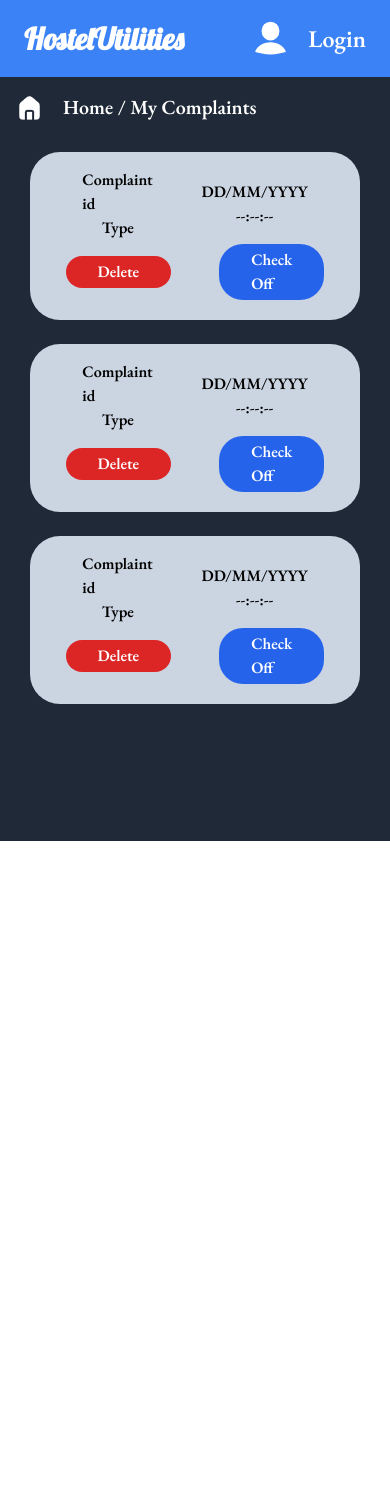
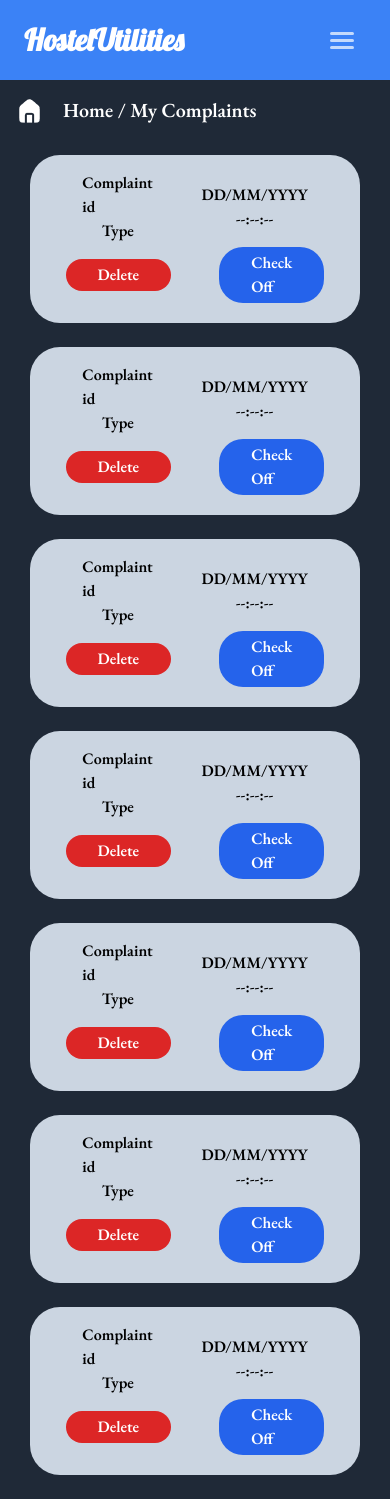
Before and after one commit to shreyashkatkar07/Hostel_Utilities, a React (Vite) app: page /mycomplaints in a window 390 px wide. Before the commit the page ends 844 px from the top, so only its background shows below. Built offline with nearby package versions, Linux system fonts and the light colour scheme.

Commit message:
hamburger menu

```diff
--- a/src/App.jsx
+++ b/src/App.jsx
@@ -1,3 +1,4 @@
+import { useState } from "react";
 import "./App.css";
 import ApplyLeave from "./components/ApplyLeave";
 import FileComplaint from "./components/FileComplaint";
@@ -9,19 +10,26 @@ import SideNav from "./components/SideNav";
 import { BrowserRouter as Router, Routes, Route } from "react-router-dom";
 
 function App() {
+  const [isOp, setIsOp] = useState(true);
+  const getIsOpen = (isOpen) => {
+    // console.log(isOpen);
+    setIsOp(isOpen);
+  };
+  console.log(isOp);
+
   return (
     <>
       <div className="min-h-screen">
         <Router>
-          <Navbar />
+          <Navbar onclic={getIsOpen} />
           <div
-            className="flex min-h-[calc(100vh-80px)]"
+            className="flex min-h-[calc(100vh-80px)] overflow-hidden"
             style={{
               fontFamily: "'EB Garamond', serif",
-              minHeight:"calc(100vh-80px)"
+              minHeight: "calc(100vh-80px)",
             }}
           >
-            <SideNav />
+            <SideNav isOpen={!isOp} />
             <Routes>
               <Route exact path="/" Component={Home} />
               <Route exact path="/filecomplaint" Component={FileComplaint} />
--- a/src/components/MyComplaints.jsx
+++ b/src/components/MyComplaints.jsx
@@ -71,6 +71,86 @@ const MyComplaints = () => {
               </div>
             </div>
           </div>
+          <div className="comp lg:w-[90%] w-[90%] bg-slate-300 rounded-[30px] lg:p-8 lg:px-14 p-4 px-7 py-4 my-3 flex justify-between items-center md:flex-row flex-col">
+            <div className="md:w-[60%] w-[100%] flex items-center ">
+              <div className="flex items-center justify-center flex-col lg:px-10 px-6">
+                <p className="">Complaint id</p>
+                <p className="">Type</p>
+              </div>
+              <div className="flex items-center justify-center flex-col lg:px-10 px-6">
+                <p className="">DD/MM/YYYY</p>
+                <p className="">--:--:--</p>
+              </div>
+            </div>
+            <div className="w-[40%] flex justify-center items-center lg:flex-row flex-row md:flex-col">
+              <div className="del flex justify-center items-center bg-red-600 text-white rounded-3xl px-8 py-1 my-1 mx-6">
+                <span>Delete</span>
+              </div>
+              <div className="chkof flex justify-center items-center bg-blue-600 text-white rounded-3xl px-8 py-1 my-1 mx-6">
+                <span>Check Off</span>
+              </div>
+            </div>
+          </div>
+          <div className="comp lg:w-[90%] w-[90%] bg-slate-300 rounded-[30px] lg:p-8 lg:px-14 p-4 px-7 py-4 my-3 flex justify-between items-center md:flex-row flex-col">
+            <div className="md:w-[60%] w-[100%] flex items-center ">
+              <div className="flex items-center justify-center flex-col lg:px-10 px-6">
+                <p className="">Complaint id</p>
+                <p className="">Type</p>
+              </div>
+              <div className="flex items-center justify-center flex-col lg:px-10 px-6">
+                <p className="">DD/MM/YYYY</p>
+                <p className="">--:--:--</p>
+              </div>
+            </div>
+            <div className="w-[40%] flex justify-center items-center lg:flex-row flex-row md:flex-col">
+              <div className="del flex justify-center items-center bg-red-600 text-white rounded-3xl px-8 py-1 my-1 mx-6">
+                <span>Delete</span>
+              </div>
+              <div className="chkof flex justify-center items-center bg-blue-600 text-white rounded-3xl px-8 py-1 my-1 mx-6">
+                <span>Check Off</span>
+              </div>
+            </div>
+          </div>
+          <div className="comp lg:w-[90%] w-[90%] bg-slate-300 rounded-[30px] lg:p-8 lg:px-14 p-4 px-7 py-4 my-3 flex justify-between items-center md:flex-row flex-col">
+            <div className="md:w-[60%] w-[100%] flex items-center ">
+              <div className="flex items-center justify-center flex-col lg:px-10 px-6">
+                <p className="">Complaint id</p>
+                <p className="">Type</p>
+              </div>
+              <div className="flex items-center justify-center flex-col lg:px-10 px-6">
+                <p className="">DD/MM/YYYY</p>
+                <p className="">--:--:--</p>
+              </div>
+            </div>
+            <div className="w-[40%] flex justify-center items-center lg:flex-row flex-row md:flex-col">
+              <div className="del flex justify-center items-center bg-red-600 text-white rounded-3xl px-8 py-1 my-1 mx-6">
+                <span>Delete</span>
+              </div>
+              <div className="chkof flex justify-center items-center bg-blue-600 text-white rounded-3xl px-8 py-1 my-1 mx-6">
+                <span>Check Off</span>
+              </div>
+            </div>
+          </div>
+          <div className="comp lg:w-[90%] w-[90%] bg-slate-300 rounded-[30px] lg:p-8 lg:px-14 p-4 px-7 py-4 my-3 flex justify-between items-center md:flex-row flex-col">
+            <div className="md:w-[60%] w-[100%] flex items-center ">
+              <div className="flex items-center justify-center flex-col lg:px-10 px-6">
+                <p className="">Complaint id</p>
+                <p className="">Type</p>
+              </div>
+              <div className="flex items-center justify-center flex-col lg:px-10 px-6">
+                <p className="">DD/MM/YYYY</p>
+                <p className="">--:--:--</p>
+              </div>
+            </div>
+            <div className="w-[40%] flex justify-center items-center lg:flex-row flex-row md:flex-col">
+              <div className="del flex justify-center items-center bg-red-600 text-white rounded-3xl px-8 py-1 my-1 mx-6">
+                <span>Delete</span>
+              </div>
+              <div className="chkof flex justify-center items-center bg-blue-600 text-white rounded-3xl px-8 py-1 my-1 mx-6">
+                <span>Check Off</span>
+              </div>
+            </div>
+          </div>
         </div>
       </div>
     </>
--- a/src/components/Navbar.jsx
+++ b/src/components/Navbar.jsx
@@ -1,14 +1,21 @@
-import React from "react";
+import React, { useState } from "react";
 import userf from "./../assets/svg/User_fill(1).svg";
 
-const Navbar = () => {
+const Navbar = (props) => {
+  const [isOpen, setIsOpen] = useState(false);
+  const genericHamburgerLine = `h-[3px] w-6 my-[2px] rounded-full bg-white transition ease transform duration-300`;
+  const onclick = () => {
+    props.onclic(isOpen);
+  };
+  // console.log(isOpen);
+
   return (
-    <div>
+    <div className="">
       {/* Topnav */}
-      <nav className="bg-blue-500 md:px-20 px-6 py-4 flex items-center justify-between">
+      <nav className="bg-blue-500 md:px-20 px-6 py-4 flex items-center justify-between ">
         <div>
           <h1
-            className="text-white md:text-5xl text-3xl font-semibold lobster"
+            className="text-white lg:text-5xl md:text-3xl text-3xl font-semibold lobster"
             style={{
               fontFamily: "'Lobster', cursive",
             }}
@@ -16,8 +23,38 @@ const Navbar = () => {
             HostelUtilities
           </h1>
         </div>
-        <div className="flex items-center space-x-4">
-        <img src={userf} alt="userf" />
+        <div className="block md:hidden">
+          {/* Hamburger menu */}
+          <button
+            className=" z-20 flex flex-col h-12 w-12 justify-center items-center group"
+            onClick={() => {
+              setIsOpen(!isOpen);
+              onclick();
+            }}
+          >
+            <div
+              className={`${genericHamburgerLine} ${
+                isOpen
+                  ? "rotate-45 translate-y-[7px] opacity-50 group-hover:opacity-100"
+                  : "opacity-70 group-hover:opacity-100"
+              }`}
+            />
+            <div
+              className={` z-20 ${genericHamburgerLine} ${
+                isOpen ? "opacity-0" : "opacity-70 group-hover:opacity-100"
+              }`}
+            />
+            <div
+              className={` z-20 ${genericHamburgerLine} ${
+                isOpen
+                  ? "-rotate-45 -translate-y-[7px] opacity-50 group-hover:opacity-100"
+                  : "opacity-70 group-hover:opacity-100"
+              }`}
+            />
+          </button>
+        </div>
+        <div className="md:flex hidden items-center space-x-4">
+          <img src={userf} alt="userf" />
           <span
             className="text-white text-2xl"
             style={{
--- a/src/components/SideNav.jsx
+++ b/src/components/SideNav.jsx
@@ -1,4 +1,4 @@
-import React from "react";
+import React, { useState } from "react";
 import { Link } from "react-router-dom";
 import homeimg from "./../assets/svg/Home-black.png";
 import comp from "./../assets/svg/File_dock_add_fill.svg";
@@ -6,15 +6,29 @@ import leaveico from "./../assets/svg/File_dock_fill.svg";
 import guest from "./../assets/svg/UsersFour.svg";
 import mcomp from "./../assets/svg/Folder_file_alt_diuotone_fill.svg";
 
-const SideNav = () => {
+const SideNav = (props) => {
+  let isOpen = props.isOpen;
+  // console.log(isO);
+
+  const chnav = () => {
+    isOpen = false;
+  };
+
   return (
     <>
       {/* sidenav */}
-      <aside className="bg-white text-gray-800 w-64 hidden md:block">
+      <aside
+        id="navi"
+        className={`bg-white text-gray-800 md:w-64 md:block  ${
+          isOpen
+            ? " block fixed md:static left-0 h-[100vh] w-[100vw] pt-0 z-50 duration-300 overflow-hidden"
+            : " md:static fixed md:left-0 left-[-100vw] "
+        }`}
+      >
         <nav>
           <ul className="space-y-2">
             <li className="opcion-con-desplegable">
-              <Link to="/">
+              <Link to="/" onClick={chnav}>
                 <div className="flex items-center justify-between p-4 hover:bg-gray-300 hover:text-black text-xl">
                   <div className="flex items-center">
                     <img src={homeimg} alt="home" />
@@ -28,7 +42,9 @@ const SideNav = () => {
                 <div className="flex items-center justify-between p-4 hover:bg-gray-300 hover:text-black text-xl">
                   <div className="flex items-center">
                     <img src={comp} alt="comp" />
-                    <span className=" px-4 font-bold text-xl">File a complaint</span>
+                    <span className=" px-4 font-bold text-xl">
+                      File a complaint
+                    </span>
                   </div>
                 </div>
               </Link>
@@ -38,7 +54,9 @@ const SideNav = () => {
                 <div className="flex items-center justify-between p-4 hover:bg-gray-300 hover:text-black text-xl">
                   <div className="flex items-center">
                     <img src={guest} alt="guest" />
-                    <span className=" px-4 font-bold text-xl">Guest Room Booking</span>
+                    <span className=" px-4 font-bold text-xl">
+                      Guest Room Booking
+                    </span>
                   </div>
                 </div>
               </Link>
@@ -47,8 +65,10 @@ const SideNav = () => {
               <Link to="/applyforleave">
                 <div className="flex items-center justify-between p-4 hover:bg-gray-300 hover:text-black text-xl">
                   <div className="flex items-center">
-                  <img src={leaveico} alt="leaveico" />
-                    <span className=" px-4 font-bold text-xl">Apply for leave</span>
+                    <img src={leaveico} alt="leaveico" />
+                    <span className=" px-4 font-bold text-xl">
+                      Apply for leave
+                    </span>
                   </div>
                 </div>
               </Link>
@@ -57,8 +77,10 @@ const SideNav = () => {
               <Link to="/mycomplaints">
                 <div className="flex items-center justify-between p-4 hover:bg-gray-300 hover:text-black text-xl">
                   <div className="flex items-center">
-                  <img src={mcomp} alt="mcomp" />
-                    <span className=" px-4 font-bold text-xl">My Complaints</span>
+                    <img src={mcomp} alt="mcomp" />
+                    <span className=" px-4 font-bold text-xl">
+                      My Complaints
+                    </span>
                   </div>
                 </div>
               </Link>
```
Also changed, not shown: src/components/Home.jsx (+28 -4 lines).
